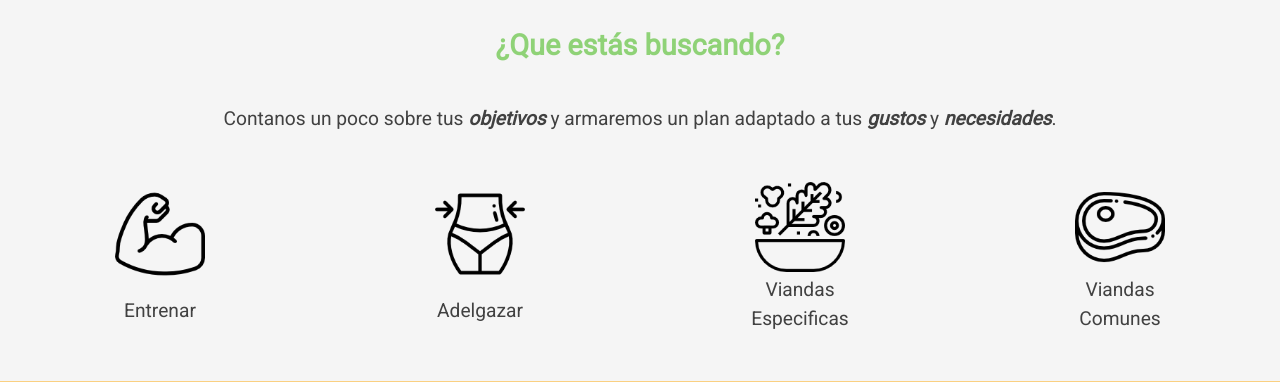
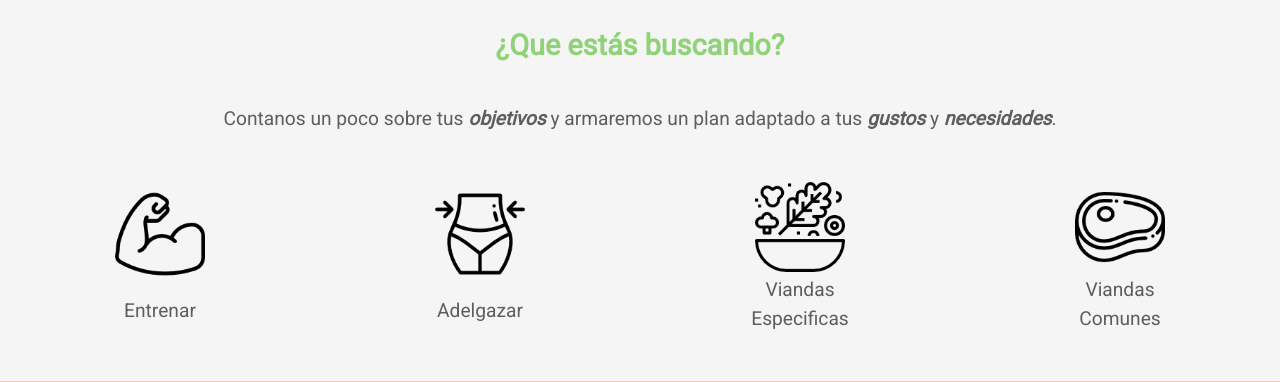
Before and after one commit to nicomosi/dh-proyecto-final, a PHP site: page /index.php in a window 1280 px wide. Shown: the part 638-1020 px from the top of the page. Run offline with PHP 8.4, Linux system fonts and the light colour scheme; some libraries are stand-ins or nearby versions.

Commit message:
Favicon y ; faltantes en css

```diff
--- a/_head.php
+++ b/_head.php
@@ -11,4 +11,4 @@
     <link rel="stylesheet" href="css/estilos-nico.css">
     <link rel="stylesheet" href="css/estilos-francis.css">
     <link rel="stylesheet" href="css/estilos-juan.css">
-    <link rel="icon" href="img/favicon.png" type="image/gif" sizes="16x16">
+    <link rel="icon" href="img/favicon.png" type="image/gif" sizes="30x30">
--- a/css/estilos-francis.css
+++ b/css/estilos-francis.css
@@ -150,9 +150,7 @@
 //////////// STYLE DE CONTACTO //////////
 
 */
-.contact{
 
-}
 .contact-header{
   background-image: url(../img/registro3.jpeg);
   background-size: cover;
--- a/css/estilos-juan.css
+++ b/css/estilos-juan.css
@@ -144,6 +144,5 @@ footer>section>article>ul{
   .faq>section>article{
     padding: 25px 0;
   }
-  .faq>section>
   /*Terminan Estilos del FAQ*/
 }
--- a/css/estilos-nico.css
+++ b/css/estilos-nico.css
@@ -38,7 +38,7 @@ main{
   justify-content: center;
 }
 .contenedor-principal p{
-  color: rgb(94, 94, 94)
+  color: rgb(94, 94, 94);
   line-height: 1.5em;
 }
 .contenedor-principal .estas-buscando{
```
Also changed, not shown: img/favicon.png.
